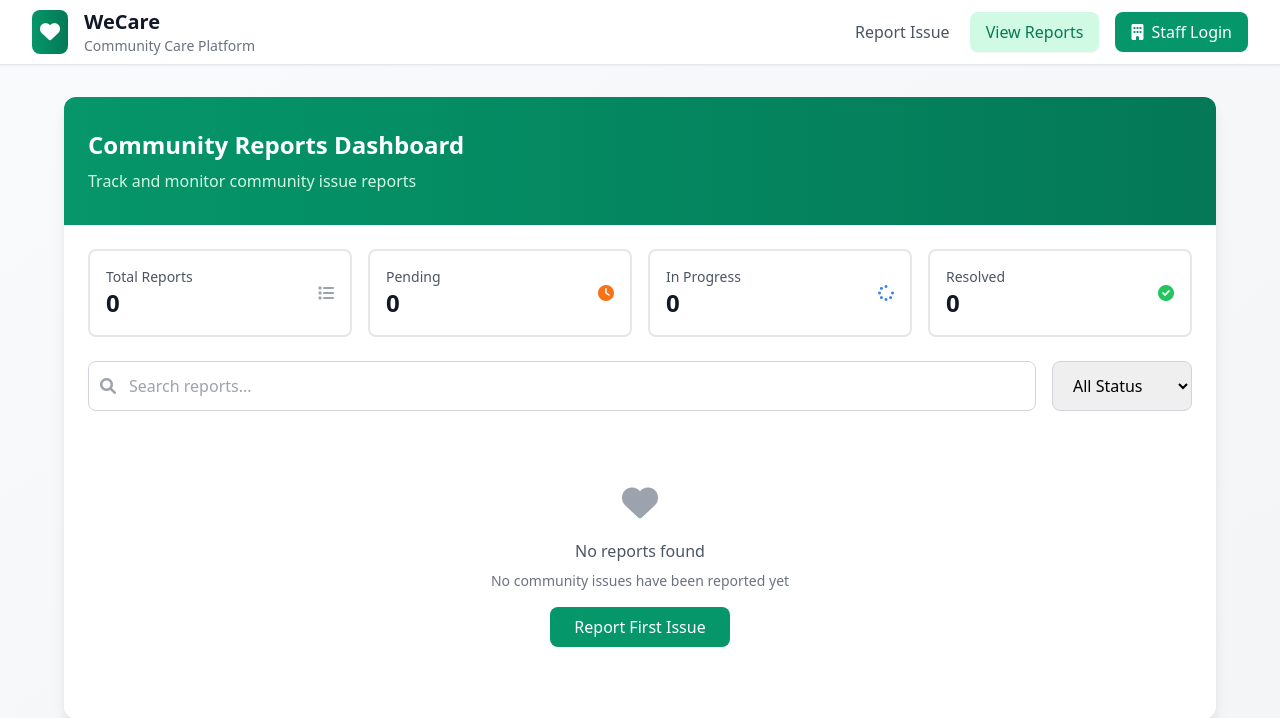
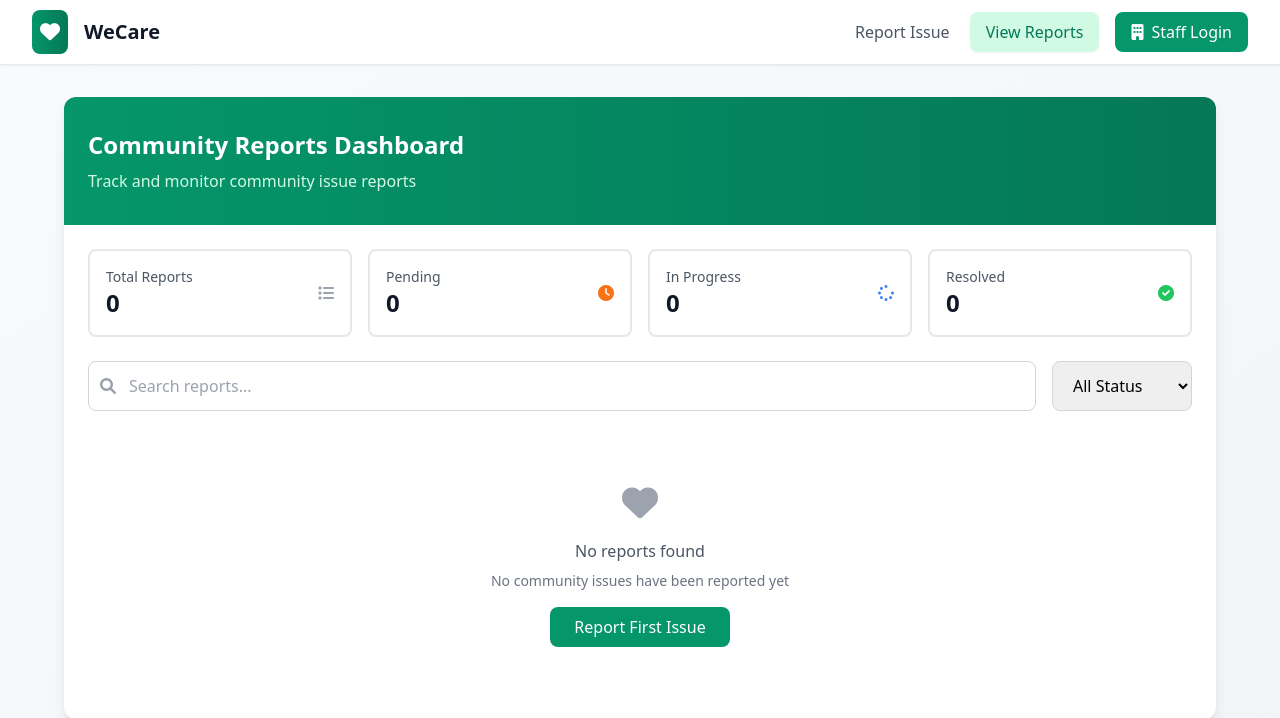
Before and after one commit to taravudh/wecare, a Flask app: page /citizen in a window 1280 px wide. Shown: the top 718 px of the page. Run offline with Flask 3, Linux system fonts and the light colour scheme; some libraries are stand-ins or nearby versions.

Commit message:
Remove 'Community Care Platform' from header

```diff
--- a/templates/base.html
+++ b/templates/base.html
@@ -39,7 +39,7 @@
                     </div>
                     <div>
                         <h1 class="text-xl font-bold text-gray-900">WeCare</h1>
-                        <p class="text-sm text-gray-500">Community Care Platform</p>
+                        <!--<p class="text-sm text-gray-500">Community Care Platform</p> -->
                     </div>
                 </div>
 
```
